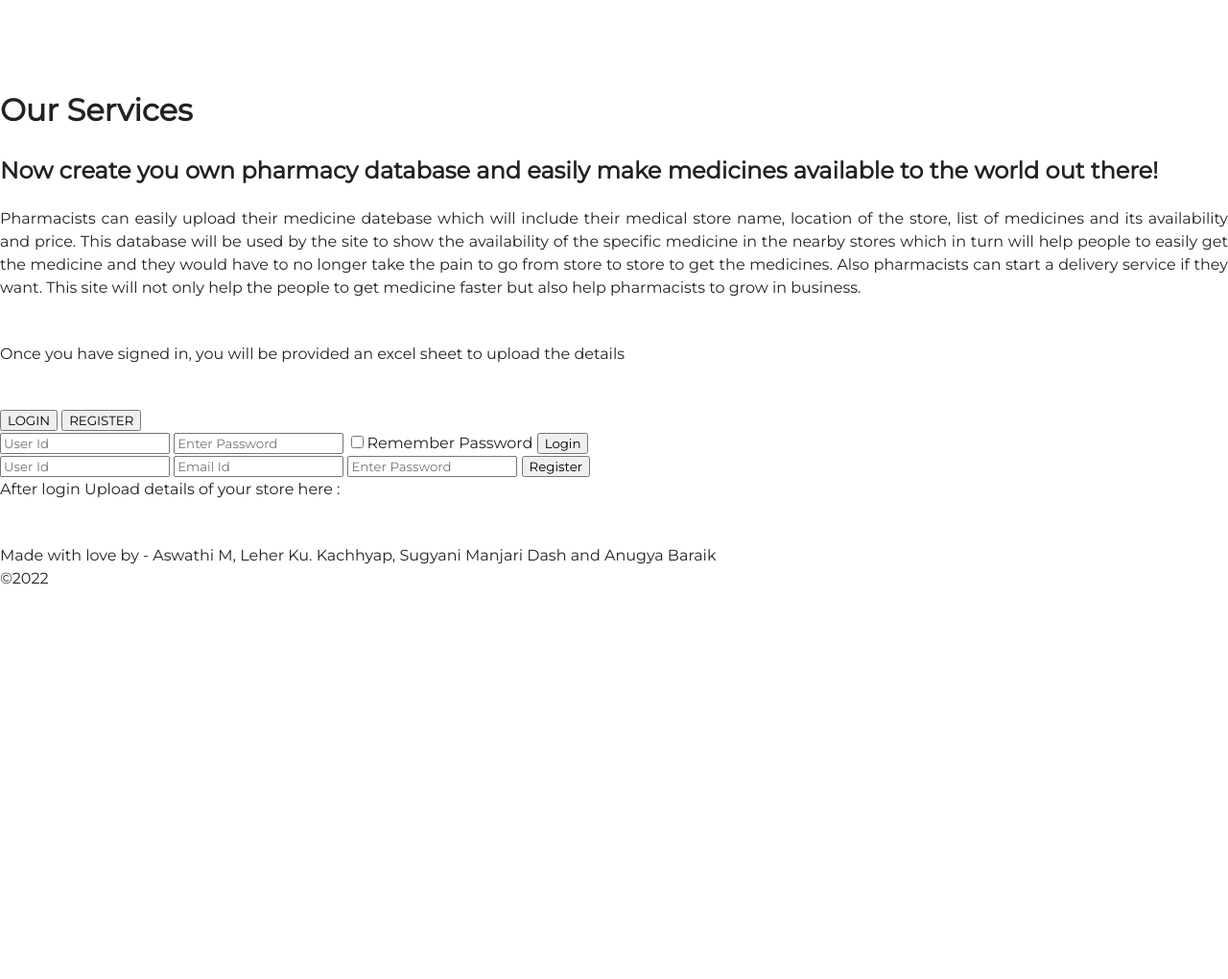
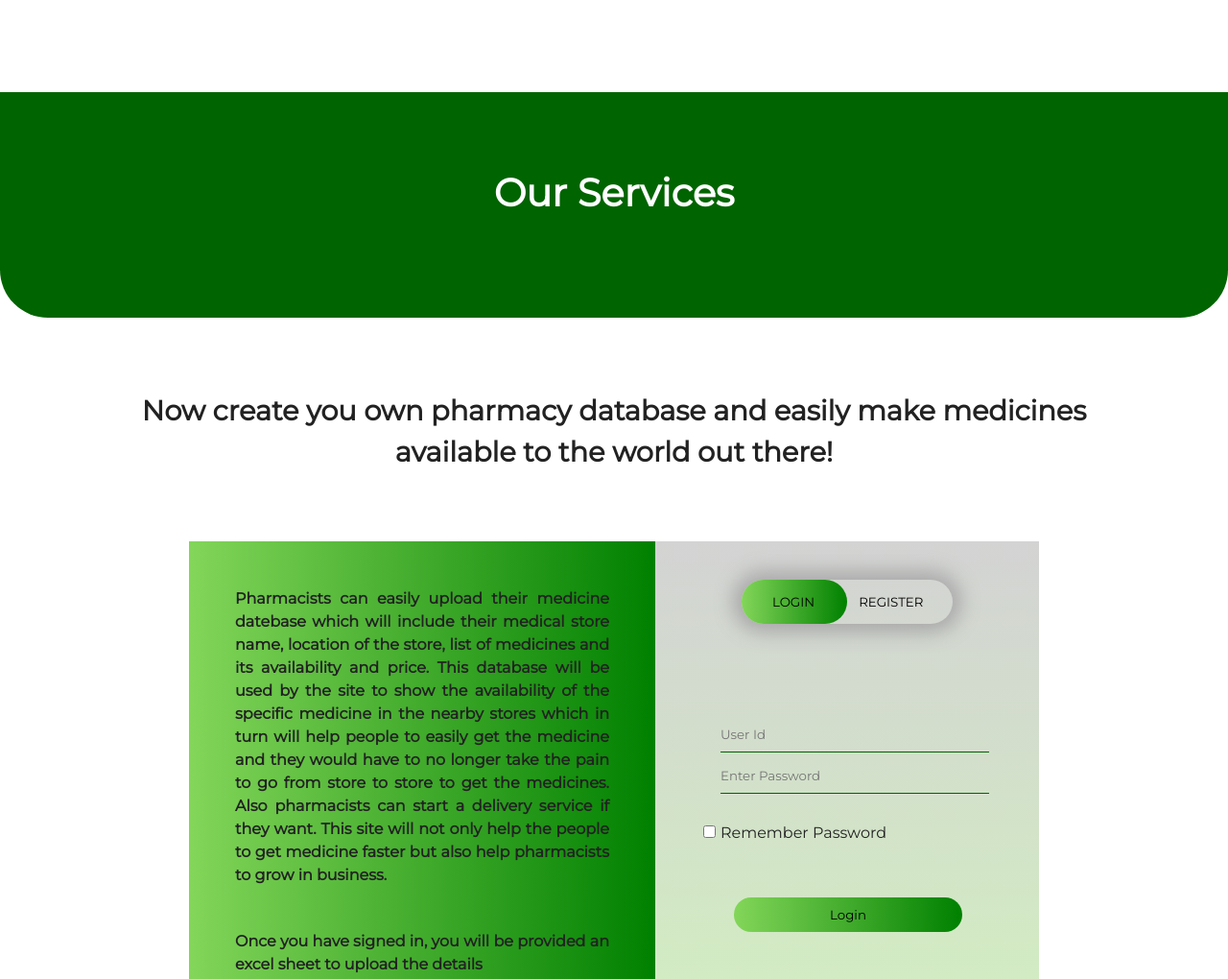
Before and after one commit to Anugya12/MedSoc, a plain HTML site: page index.html in a window 1280 px wide. Shown: the part 1497-2517 px from the top of the page at 96% size. Before the commit the page ends 2157 px from the top, so only its background shows below. Drawn offline with nearby package versions, Linux system fonts and the light colour scheme.

Commit message:
Update style.css

```diff
--- a/style.css
+++ b/style.css
@@ -8,6 +8,9 @@ html {
   line-height: 1.5;
   box-sizing: border-box;
   overflow-x: hidden;
+}
+:root{
+	--primary:darkgreen;
 }
 body{
     margin: 0;
@@ -45,7 +48,6 @@ body{
 .swiper .swiper-button-prev, .swiper .swiper-button-next{
 color:darkgreen;
 }
-
 .swiper .swiper-pagination-bullet-active{
   background:#fff;
 }
@@ -123,7 +125,6 @@ p {
     padding-top: 150px;
   }
 }
-
 .header {
   background-color: #fff;
   position: fixed;
@@ -134,10 +135,7 @@ p {
 padding-left: 4rem;
   position: sticky;
   width: 80%;
-
-
 }
-
 .header ul {
   margin: 0;
   padding: 0;
@@ -150,13 +148,12 @@ padding-left: 4rem;
 ul li ul.dropdown li {
     display: block;
     font-family: 'Montserrat';
-
-}ul li ul.dropdown{
+}
+ul li ul.dropdown{
     width:100%;
     position:absolute;
     z-index:999;
     display:none;
-
 }
 ul.dropdown li a:hover{
     color:black;
@@ -169,8 +166,6 @@ ul li:hover ul.dropdown{
   display: block;
   padding: 4px 20px 4px 20px;
   text-decoration: none;
-
-
 }
 .header li a:hover,
 .header .menu-btn:hover {
@@ -276,3 +271,130 @@ ul li:hover ul.dropdown{
     width: 50%;
   }
 }
+/**********************sevice*************************/
+.service{
+  background: darkgreen;
+  color: #fff;
+  height: 20vh;
+  width: 100%;
+  text-align: center;
+  padding-top: 4.7rem;
+padding: auto;
+font-size: 2.5rem;
+border-bottom-left-radius: 50px;
+border-bottom-right-radius: 50px;
+}
+/********************pharmacy**********************/
+.pharmhead
+{
+  font-size: 1.8rem;
+  padding: 3rem 8rem;
+  font-weight: 900;
+  text-align: center;
+}
+.flexbox{
+  display: flex;
+  justify-content: center;
+  padding-bottom: 3rem;
+
+}
+.infobox{
+  width:390px;
+
+  position:relative;
+  background: linear-gradient(to right,rgb(131, 214, 89),green);
+  padding: 3rem;
+  font-weight: 600;
+
+}
+/*************************form*************/
+.formbox{
+  width:390px;
+  position:relative;
+  background:linear-gradient(lightgrey,rgb(210, 240, 192));
+  padding: 5px;
+  overflow: hidden;
+}
+.btnbox{
+  width:220px;
+  margin:35px auto;
+  position:relative;
+  box-shadow: 0 0 20px 9px darkgrey;
+  border-radius: 30px;
+}
+.togglebtn{
+cursor:pointer;
+outline:none;
+padding:15px 10px ;
+padding-left: 2rem;
+border:0;
+position: relative;
+background: transparent;
+}
+#btn{
+  top:0;
+  left:0;
+  position: absolute;
+  width:110px;
+  height:100%;
+  background: linear-gradient(to right,rgb(131, 214, 89),green);
+  border-radius: 30px;
+  transition:.5s;
+}
+.input-group{
+  top:180px;
+  position: absolute;
+  width:280px;
+  transition: .5s;
+}
+.input-field{
+  width:100%;
+  padding:10px 0;
+  margin:3px 18px;
+  outline:none;
+  background: transparent;
+  border-left: 0;
+  border-right: 0;
+  border-top: 0;
+  border-bottom: 1px solid darkgreen;
+}
+.submitbtn{
+  width:85%;
+  padding:10px 30px;
+  cursor: pointer;
+  display: block;
+  margin:2rem;
+  background: linear-gradient(to right,rgb(131, 214, 89),green);
+  border: 0;
+  outline:none;
+  border-radius: 30px;
+}
+.checkbox{
+  margin:30px 5px 30px 0;
+}
+#login{
+  left:50px;
+}
+#register{
+  left:450px;
+}
+#uploadinfo{
+  font-size: 1.2rem;
+  font-weight: 600;
+  padding-left: 3rem;
+}
+/*---------------------------footer---------------------------*/
+#footer {
+  background:rgb(0, 64, 0);
+  color: white;
+
+  padding: 6rem;
+
+}
+#footer p{
+  text-align: center;
+  margin-top: 1rem ;
+  word-spacing: 3px;
+  font-size: large;
+
+}
```
